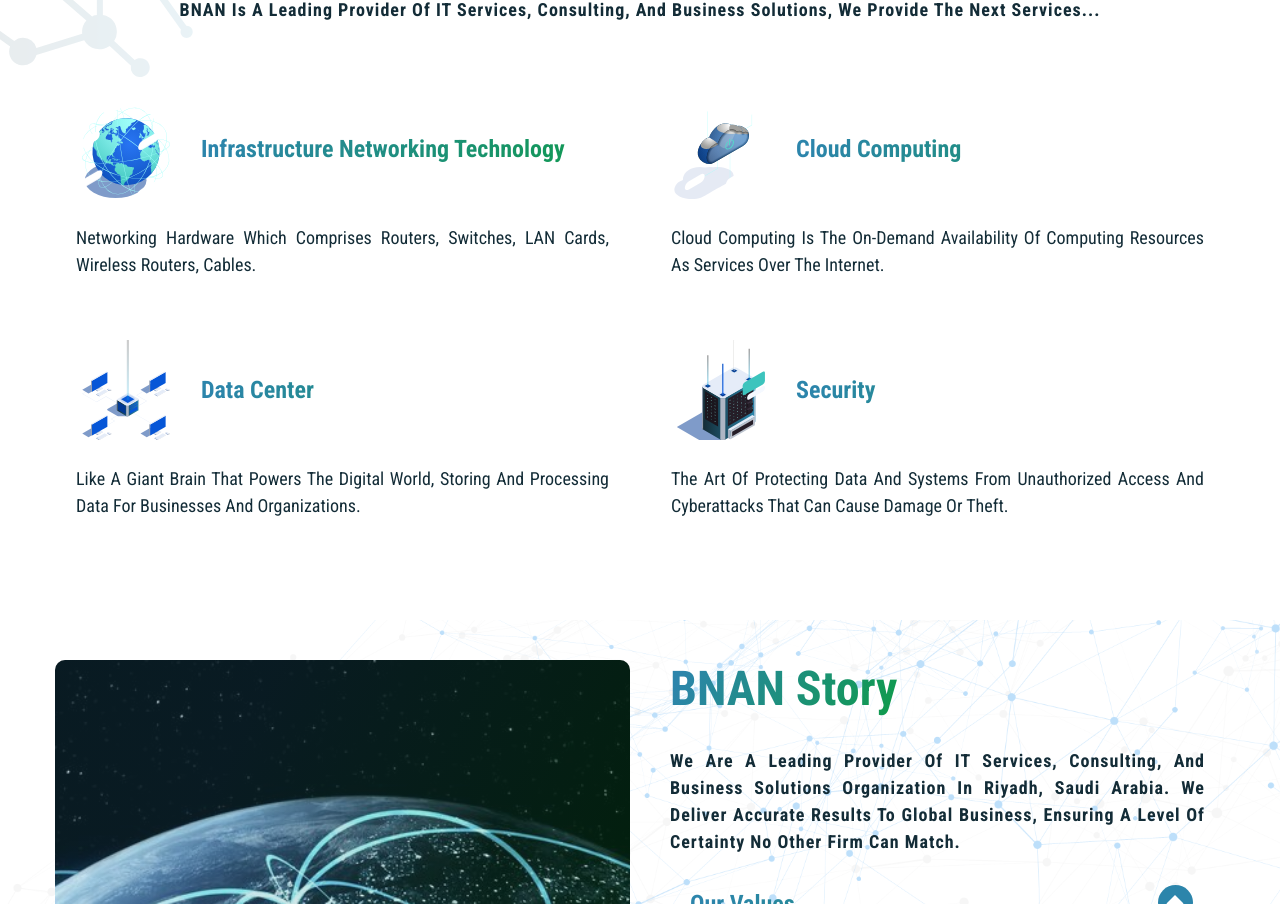
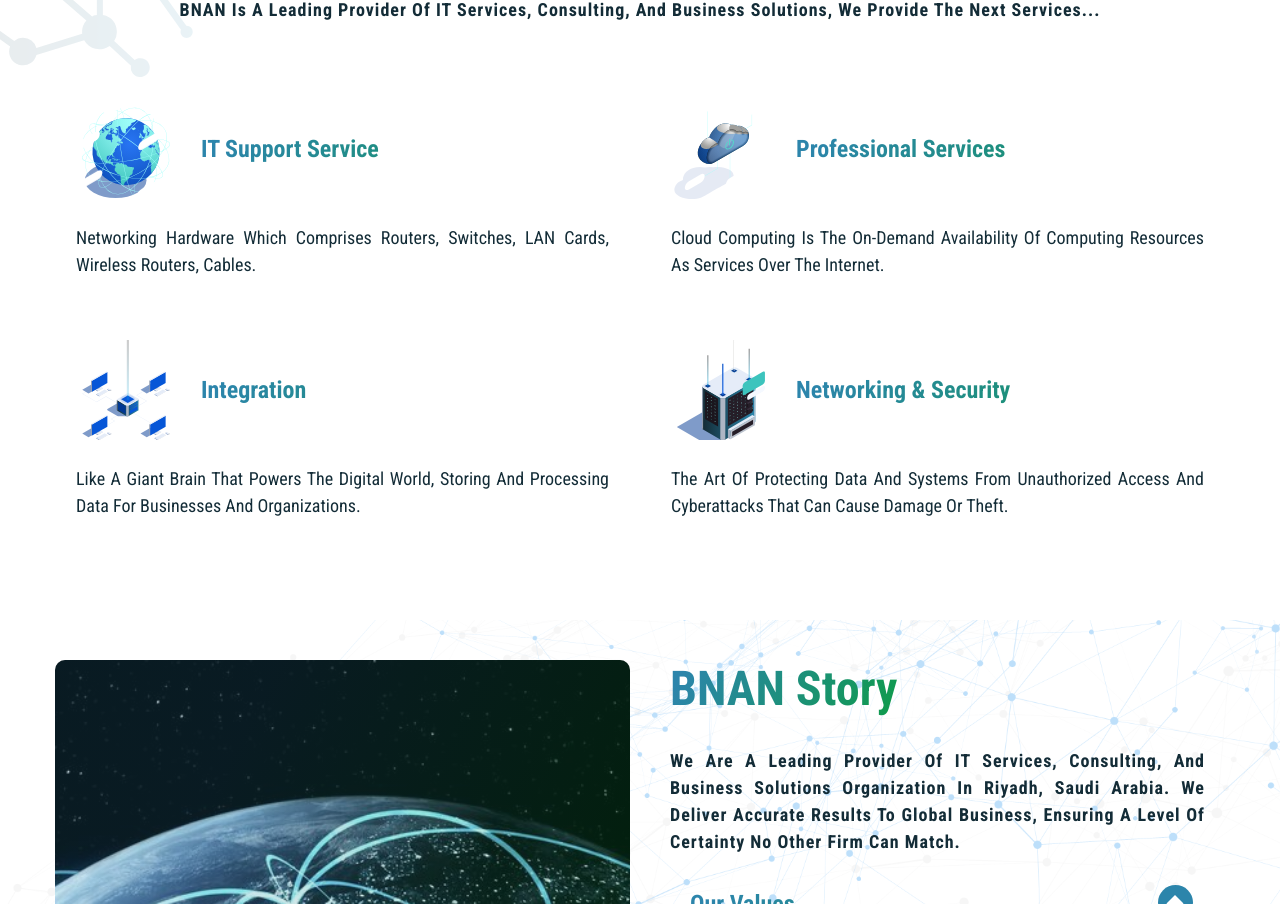
Before and after one commit to omarahmed8k/Bnan, a React (Create React App) app: page / in a window 1280 px wide. Shown: the part 960-1864 px from the top of the page. Built offline with nearby package versions, Linux system fonts and the light colour scheme.

Commit message:
Services

```diff
--- a/src/assets/helpers/translation/en.json
+++ b/src/assets/helpers/translation/en.json
@@ -62,10 +62,10 @@
     "services": {
       "title": "Network of the future",
       "desc": "BNAN is a leading provider of IT services, consulting, and business solutions, We Provide the next services...",
-      "card1Title": "Infrastructure Networking Technology",
-      "card2Title": "Cloud Computing",
-      "card3Title": "Data Center",
-      "card4Title": "Security",
+      "card1Title": "IT Support Service",
+      "card2Title": "Professional Services",
+      "card3Title": "Integration",
+      "card4Title": "Networking & Security",
       "card1Desc": "Networking hardware which comprises routers, switches, LAN cards, wireless routers, cables.",
       "card2Desc": "Cloud computing is the on-demand availability of computing resources as services over the internet.",
       "card3Desc": "like a giant brain that powers the digital world, storing and processing data for businesses and organizations.",
--- a/src/components/Header/Header.css
+++ b/src/components/Header/Header.css
@@ -9,6 +9,7 @@
   background: transparent;
   height: 60px;
   background-color: #00000099;
+  box-shadow: 0 0 10px #00000020;
   z-index: 101;
 }
 
--- a/src/pages/Home/Home.jsx
+++ b/src/pages/Home/Home.jsx
@@ -1,6 +1,6 @@
 import React from "react";
 import { useTranslation } from "react-i18next";
-import { Link, useLocation } from "react-router-dom";
+import { Link } from "react-router-dom";
 import ReactTyped from "react-typed";
 import { Fade } from "react-reveal";
 import { Swiper, SwiperSlide } from "swiper/react";
@@ -71,28 +71,28 @@
             <h2 className="title">{t("home.services.title")}</h2>
             <p className="desc">{t("home.services.desc")}</p>
             <div className="services-links">
-              <Link to={"/service/network"} className="services-card">
+              <Link to={"/services/it-support-system"} className="services-card">
                 <div className="card-head">
                   <ServiceImg1 />
                   <h3>{t("home.services.card1Title")}</h3>
                 </div>
                 <p>{t("home.services.card1Desc")}</p>
               </Link>
-              <Link to={"/service/network"} className="services-card">
+              <Link to={"/services/professional-services"} className="services-card">
                 <div className="card-head">
                   <ServiceImg2 />
                   <h3>{t("home.services.card2Title")}</h3>
                 </div>
                 <p>{t("home.services.card2Desc")}</p>
               </Link>
-              <Link to={"/service/network"} className="services-card">
+              <Link to={"/services/integration"} className="services-card">
                 <div className="card-head">
                   <ServiceImg3 />
                   <h3>{t("home.services.card3Title")}</h3>
                 </div>
                 <p>{t("home.services.card3Desc")}</p>
               </Link>
-              <Link to={"/service/network"} className="services-card">
+              <Link to={"/services/networking-security"} className="services-card">
                 <div className="card-head">
                   <ServiceImg4 />
                   <h3>{t("home.services.card4Title")}</h3>
```
